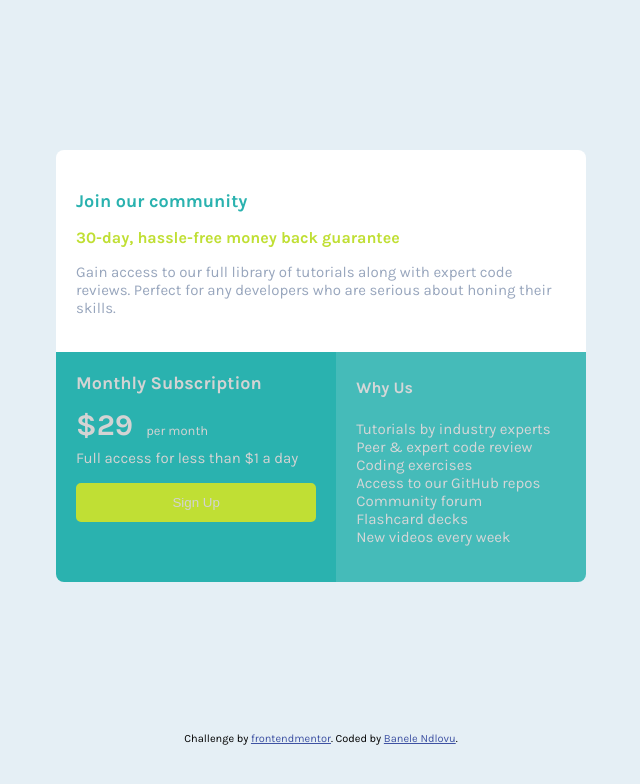
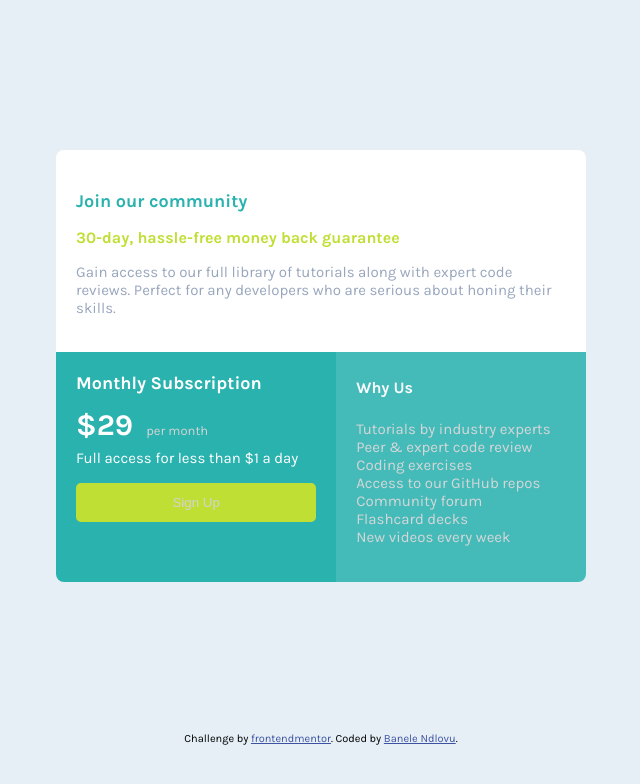
Before and after one commit to Boya015/singe-price-card, a plain HTML site: page index.html in a window 1280 px wide. Shown: the whole page, without its empty margins (319-959 px from the left). Drawn offline with Linux system fonts and the light colour scheme.

Commit message:
Add files via upload

```diff
--- a/CSS/styles.css
+++ b/CSS/styles.css
@@ -119,7 +119,7 @@ main {
 
   .no_price {
     font-size: 30px;
-    color: lightgray;
+    color: white;
     font-weight: 700;
   }
   .per-month {
@@ -141,12 +141,12 @@ main {
 
   .Full-info {
     line-height: 0px;
-    color: lightgray;
+    color: white;
     font-size: 15px;
   }
 
   .Monthly_price {
-    color: lightgray;
+    color: white;
     font-size: large;
     font-weight: 700;
   }
@@ -157,7 +157,7 @@ main {
   }
 
   .info {
-    color: lightgray;
+    color: white;
     font-size: medium;
     line-height: 2em;
     font-family: 'Karla', sans-serif;
```
